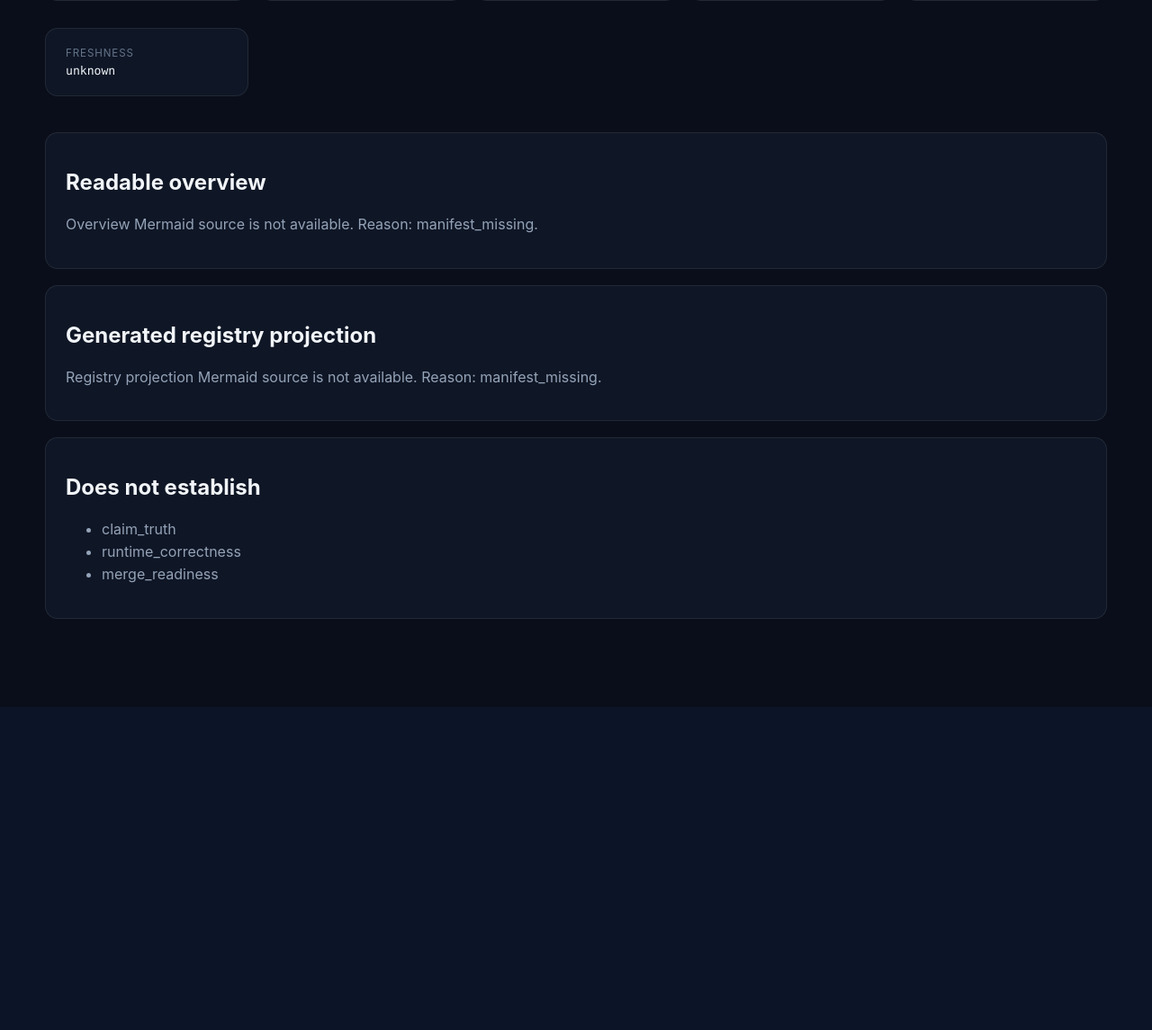
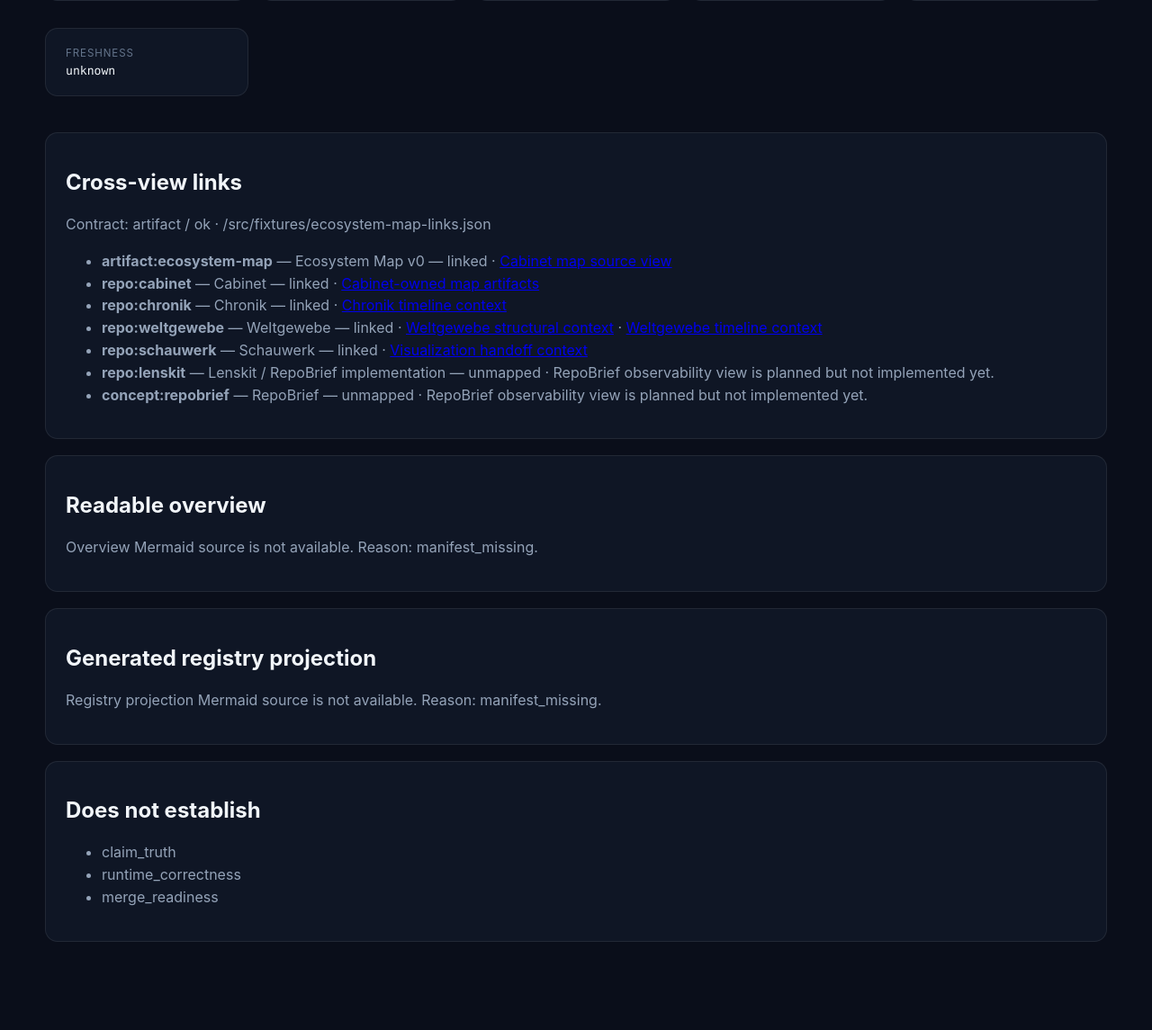
Before and after one commit to heimgewebe/leitstand, a Node server app: page /ecosystem-map in a window 1280 px wide. Shown: the part 409-1554 px from the top of the page at 90% size. Before the commit the page ends 1195 px from the top, so only its background shows below. Run offline with Node 20, Linux system fonts and the light colour scheme.

Commit message:
feat: add ecosystem cross-view links

```diff
--- /dev/null
+++ b/src/fixtures/ecosystem-map-links.json
@@ -0,0 +1,93 @@
+{
+  "schemaVersion": 1,
+  "kind": "leitstand_ecosystem_map_cross_view_links",
+  "source": "cabinet.ecosystem_map.v0.node_ids",
+  "doesNotEstablish": [
+    "relation_truth",
+    "runtime_dependency",
+    "change_impact",
+    "claim_truth",
+    "dispatch_readiness"
+  ],
+  "mappings": [
+    {
+      "nodeId": "artifact:ecosystem-map",
+      "label": "Ecosystem Map v0",
+      "status": "linked",
+      "links": [
+        {
+          "view": "ecosystem-map",
+          "href": "/ecosystem-map",
+          "title": "Cabinet map source view"
+        }
+      ]
+    },
+    {
+      "nodeId": "repo:cabinet",
+      "label": "Cabinet",
+      "status": "linked",
+      "links": [
+        {
+          "view": "ecosystem-map",
+          "href": "/ecosystem-map",
+          "title": "Cabinet-owned map artifacts"
+        }
+      ]
+    },
+    {
+      "nodeId": "repo:chronik",
+      "label": "Chronik",
+      "status": "linked",
+      "links": [
+        {
+          "view": "timeline",
+          "href": "/timeline?node=repo%3Achronik",
+          "title": "Chronik timeline context"
+        }
+      ]
+    },
+    {
+      "nodeId": "repo:weltgewebe",
+      "label": "Weltgewebe",
+      "status": "linked",
+      "links": [
+        {
+          "view": "anatomy",
+          "href": "/anatomy?node=repo%3Aweltgewebe",
+          "title": "Weltgewebe structural context"
+        },
+        {
+          "view": "timeline",
+          "href": "/timeline?node=repo%3Aweltgewebe",
+          "title": "Weltgewebe timeline context"
+        }
+      ]
+    },
+    {
+      "nodeId": "repo:schauwerk",
+      "label": "Schauwerk",
+      "status": "linked",
+      "links": [
+        {
+          "view": "ecosystem-map",
+          "href": "/ecosystem-map?node=repo%3Aschauwerk",
+          "title": "Visualization handoff context"
+        }
+      ]
+    },
+    {
+      "nodeId": "repo:lenskit",
+      "label": "Lenskit / RepoBrief implementation",
+      "status": "unmapped",
+      "reason": "RepoBrief observability view is planned but not implemented yet.",
+      "links": []
+    },
+    {
+      "nodeId": "concept:repobrief",
+      "label": "RepoBrief",
+      "status": "unmapped",
+      "reason": "RepoBrief observability view is planned but not implemented yet.",
+      "links": []
+    }
+  ]
+}
--- a/src/views/ecosystem-map.ejs
+++ b/src/views/ecosystem-map.ejs
@@ -50,6 +50,29 @@
       <div class="meta-item"><div class="label">Freshness</div><div class="value"><%= view_meta.freshness_state %><% if (view_meta.data_age_minutes !== null) { %> · <%= view_meta.data_age_minutes %> min<% } %></div></div>
     </section>
 
+    <section class="panel" aria-label="Cross-view identity mapping">
+      <h2>Cross-view links</h2>
+      <p class="artifact-meta">Contract: <%= cross_link_meta.source_kind %> / <%= cross_link_meta.missing_reason %> · <%= cross_link_meta.source_path %></p>
+      <% if (cross_links.length === 0) { %>
+        <p class="empty">No cross-view mapping contract is available. Unknown nodes remain unlinked.</p>
+      <% } else { %>
+        <ul>
+          <% for (const link of cross_links) { %>
+            <li>
+              <strong><%= link.node_id %></strong> — <%= link.label %> — <%= link.status %>
+              <% if (link.links.length > 0) { %>
+                <% for (const target of link.links) { %>
+                  · <a href="<%= target.href %>"><%= target.title %></a>
+                <% } %>
+              <% } else { %>
+                · <%= link.reason || 'unmapped' %>
+              <% } %>
+            </li>
+          <% } %>
+        </ul>
+      <% } %>
+    </section>
+
     <section class="panel">
       <h2>Readable overview</h2>
       <% if (overview && overview.content) { %>
```
Also changed, not shown: src/controllers/ecosystemMap.ts (+24 -2 lines), src/controllers/ecosystemMapLinks.ts (added, +182 -0 lines), tests/controllers/ecosystemMap.test.ts (+17 -0 lines).
